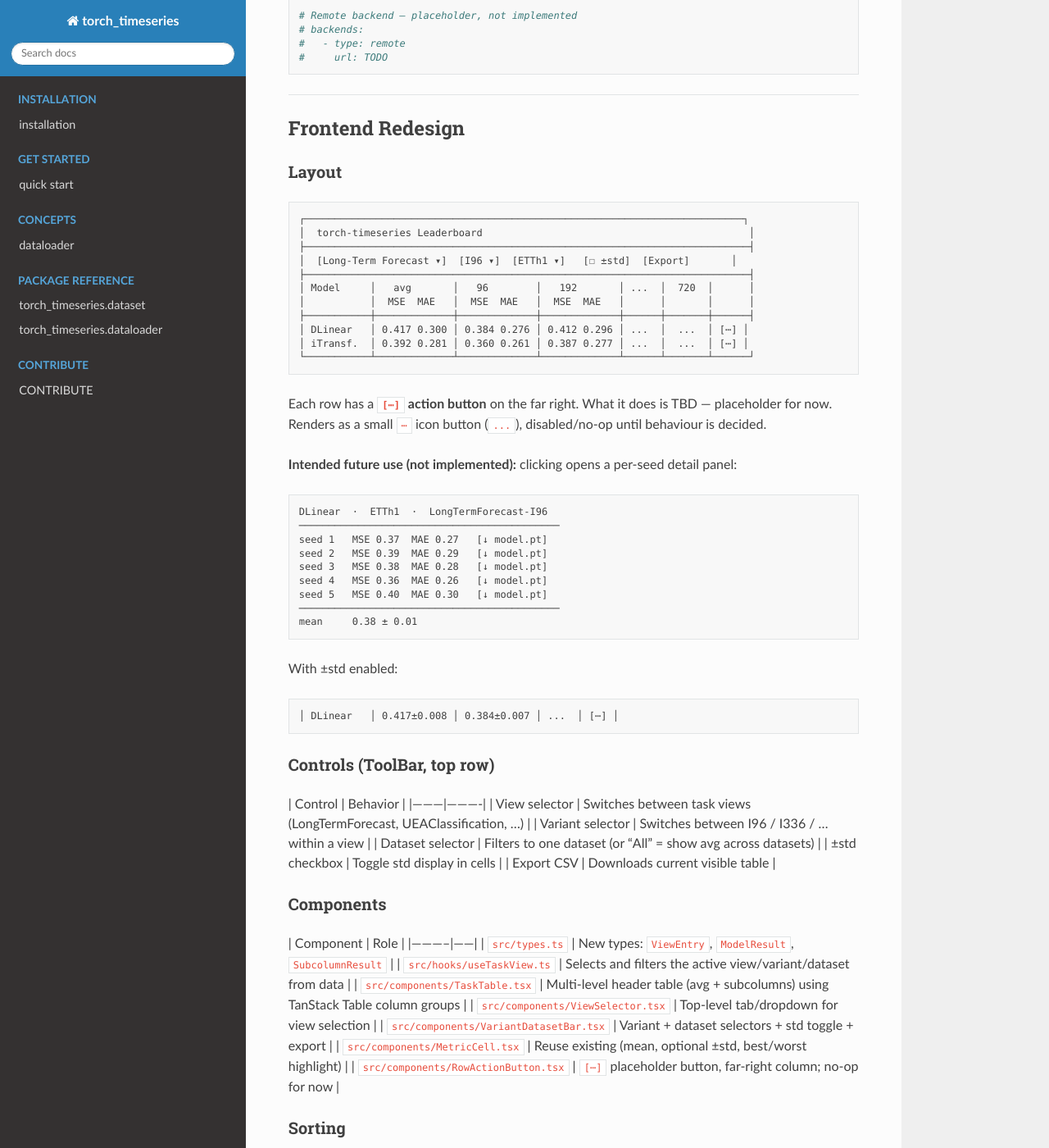
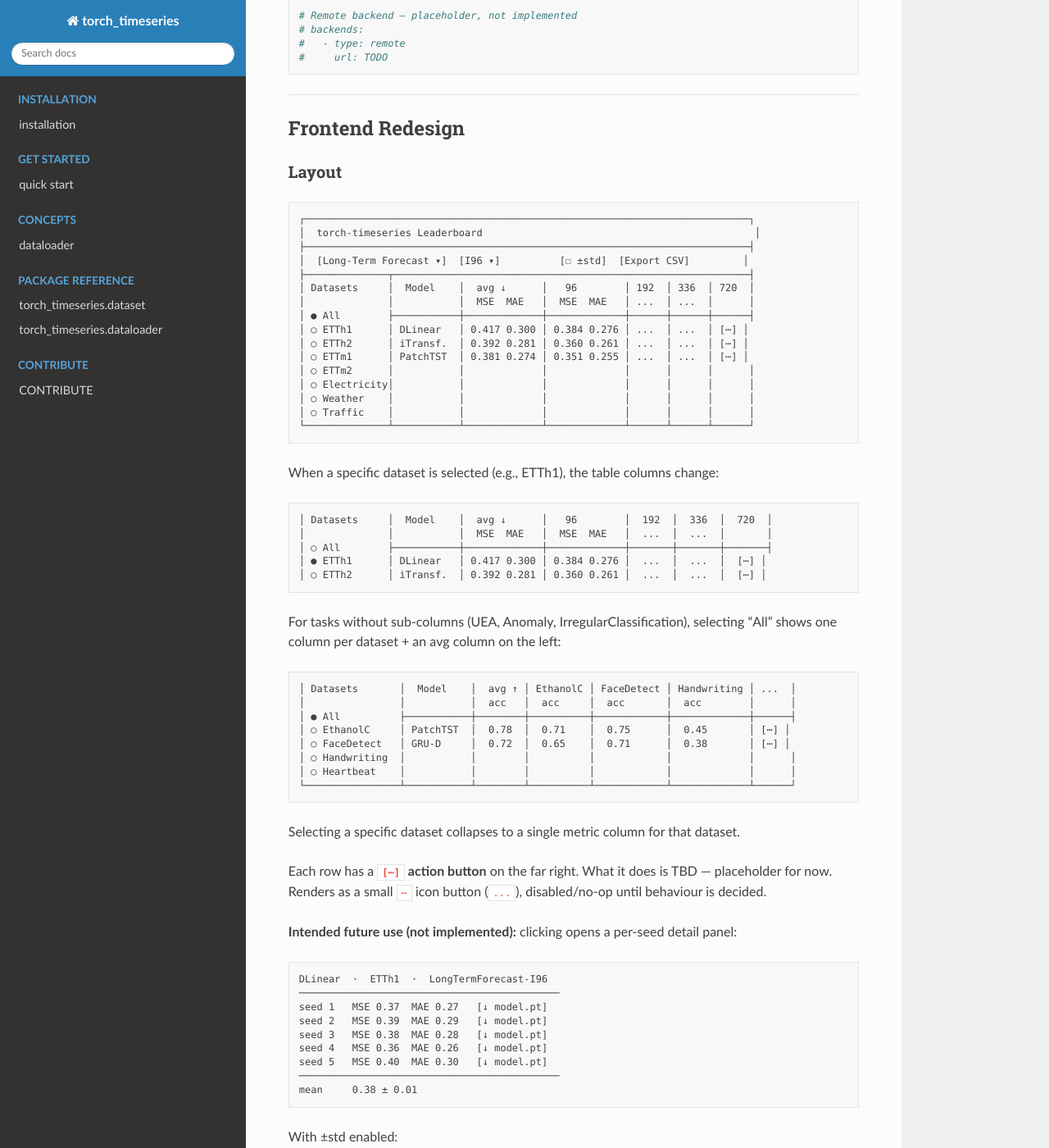
Before and after one commit to wayne155/pytorch_timeseries, a Sphinx documentation site: the page built from docs/superpowers/specs/2026-06-09-task-oriented-leaderboard-design.md, in a window 1280 px wide and 1400 px high, scrolled down 4695 px. Shown: the whole window at 82% size. Built offline with Sphinx 7.4.7 and the Read the Docs theme 3.1.0, drawn with Linux system fonts in a browser that asks for light colours; pages that are not in the unit, such as notebooks, are missing from menus; some of the changed text lies outside the part shown.

Commit message:
docs: add dataset selector module to task-oriented leaderboard spec
Expand layout mockups and controls documentation to fully specify the
dataset selector: radio-button panel per task, "All" vs single-dataset
behavior, and how column structure changes for tasks with/without
sub-columns.

Co-Authored-By: Claude Sonnet 4.6 <noreply@anthropic.com>

````diff
--- a/docs/superpowers/specs/2026-06-09-task-oriented-leaderboard-design.md
+++ b/docs/superpowers/specs/2026-06-09-task-oriented-leaderboard-design.md
@@ -255,18 +255,48 @@ out: webapp/public/leaderboard_data.json
 ### Layout
 
 ```
-┌──────────────────────────────────────────────────────────────────────────┐
-│  torch-timeseries Leaderboard                                             │
+┌───────────────────────────────────────────────────────────────────────────┐
+│  torch-timeseries Leaderboard                                              │
 ├───────────────────────────────────────────────────────────────────────────┤
-│  [Long-Term Forecast ▾]  [I96 ▾]  [ETTh1 ▾]   [☐ ±std]  [Export]       │
-├───────────────────────────────────────────────────────────────────────────┤
-│ Model     │   avg       │   96        │   192       │ ...  │  720  │      │
-│           │  MSE  MAE   │  MSE  MAE   │  MSE  MAE   │      │       │      │
-├───────────┼─────────────┼─────────────┼─────────────┼──────┼───────┼──────┤
-│ DLinear   │ 0.417 0.300 │ 0.384 0.276 │ 0.412 0.296 │ ...  │  ...  │ [⋯] │
-│ iTransf.  │ 0.392 0.281 │ 0.360 0.261 │ 0.387 0.277 │ ...  │  ...  │ [⋯] │
-└───────────┴─────────────┴─────────────┴─────────────┴──────┴───────┴──────┘
+│  [Long-Term Forecast ▾]  [I96 ▾]          [☐ ±std]  [Export CSV]         │
+├──────────────┬────────────────────────────────────────────────────────────┤
+│ Datasets     │  Model    │  avg ↓      │   96        │ 192  │ 336  │ 720  │
+│              │           │  MSE  MAE   │  MSE  MAE   │ ...  │ ...  │      │
+│ ● All        ├───────────┼─────────────┼─────────────┼──────┼──────┼──────┤
+│ ○ ETTh1      │ DLinear   │ 0.417 0.300 │ 0.384 0.276 │ ...  │ ...  │ [⋯] │
+│ ○ ETTh2      │ iTransf.  │ 0.392 0.281 │ 0.360 0.261 │ ...  │ ...  │ [⋯] │
+│ ○ ETTm1      │ PatchTST  │ 0.381 0.274 │ 0.351 0.255 │ ...  │ ...  │ [⋯] │
+│ ○ ETTm2      │           │             │             │      │      │      │
+│ ○ Electricity│           │             │             │      │      │      │
+│ ○ Weather    │           │             │             │      │      │      │
+│ ○ Traffic    │           │             │             │      │      │      │
+└──────────────┴───────────┴─────────────┴─────────────┴──────┴──────┴──────┘
 ```
+
+When a specific dataset is selected (e.g., ETTh1), the table columns change:
+
+```
+│ Datasets     │  Model    │  avg ↓      │   96        │  192  │  336  │  720  │
+│              │           │  MSE  MAE   │  MSE  MAE   │  ...  │  ...  │       │
+│ ○ All        ├───────────┼─────────────┼─────────────┼───────┼───────┼───────┤
+│ ● ETTh1      │ DLinear   │ 0.417 0.300 │ 0.384 0.276 │  ...  │  ...  │  [⋯] │
+│ ○ ETTh2      │ iTransf.  │ 0.392 0.281 │ 0.360 0.261 │  ...  │  ...  │  [⋯] │
+```
+
+For tasks without sub-columns (UEA, Anomaly, IrregularClassification), selecting "All" shows one column per dataset + an avg column on the left:
+
+```
+│ Datasets       │  Model    │  avg ↑ │ EthanolC │ FaceDetect │ Handwriting │ ...  │
+│                │           │  acc   │  acc     │  acc       │  acc        │      │
+│ ● All          ├───────────┼────────┼──────────┼────────────┼─────────────┼──────┤
+│ ○ EthanolC     │ PatchTST  │  0.78  │  0.71    │  0.75      │  0.45       │ [⋯] │
+│ ○ FaceDetect   │ GRU-D     │  0.72  │  0.65    │  0.71      │  0.38       │ [⋯] │
+│ ○ Handwriting  │           │        │          │            │             │      │
+│ ○ Heartbeat    │           │        │          │            │             │      │
+└────────────────┴───────────┴────────┴──────────┴────────────┴─────────────┴──────┘
+```
+
+Selecting a specific dataset collapses to a single metric column for that dataset.
 
 Each row has a **`[⋯]` action button** on the far right. What it does is TBD — placeholder for now. Renders as a small `⋯` icon button (`...`), disabled/no-op until behaviour is decided.
 
@@ -295,9 +325,16 @@ With ±std enabled:
 |---------|----------|
 | View selector | Switches between task views (LongTermForecast, UEAClassification, …) |
 | Variant selector | Switches between I96 / I336 / … within a view |
-| Dataset selector | Filters to one dataset (or "All" = show avg across datasets) |
+| Dataset selector | Left-side panel; radio buttons: "All" + one per dataset in the current view YAML. Selecting "All" shows all datasets. Selecting a specific dataset filters the table to that dataset's data only (see layout mockups above). |
 | ±std checkbox | Toggle std display in cells |
 | Export CSV | Downloads current visible table |
+
+**Dataset selector behavior by task type:**
+
+- **Tasks with subcolumns (Forecast, Imputation):** Selecting "All" shows avg across all datasets. Selecting ETTh1 shows only ETTh1's avg + subcolumn columns (pred_len or mask_rate).
+- **Tasks without subcolumns (UEA, Anomaly, IrregularClassification):** Selecting "All" shows one column per dataset + a left-side avg column. Selecting a specific dataset collapses to a single metric column for that dataset.
+
+The list of available datasets is read from the active view YAML's `datasets` field. Datasets with no results in the current data are shown but disabled.
 
 ### Components
 
@@ -307,7 +344,8 @@ With ±std enabled:
 | `src/hooks/useTaskView.ts` | Selects and filters the active view/variant/dataset from data |
 | `src/components/TaskTable.tsx` | Multi-level header table (avg + subcolumns) using TanStack Table column groups |
 | `src/components/ViewSelector.tsx` | Top-level tab/dropdown for view selection |
-| `src/components/VariantDatasetBar.tsx` | Variant + dataset selectors + std toggle + export |
+| `src/components/DatasetSelector.tsx` | Left-side panel with radio buttons (All + one per dataset); grays out datasets with no data; emits selected dataset to parent |
+| `src/components/VariantBar.tsx` | Variant selector + std toggle + export (dataset selector moved to its own component) |
 | `src/components/MetricCell.tsx` | Reuse existing (mean, optional ±std, best/worst highlight) |
 | `src/components/RowActionButton.tsx` | `[⋯]` placeholder button, far-right column; no-op for now |
 
````
